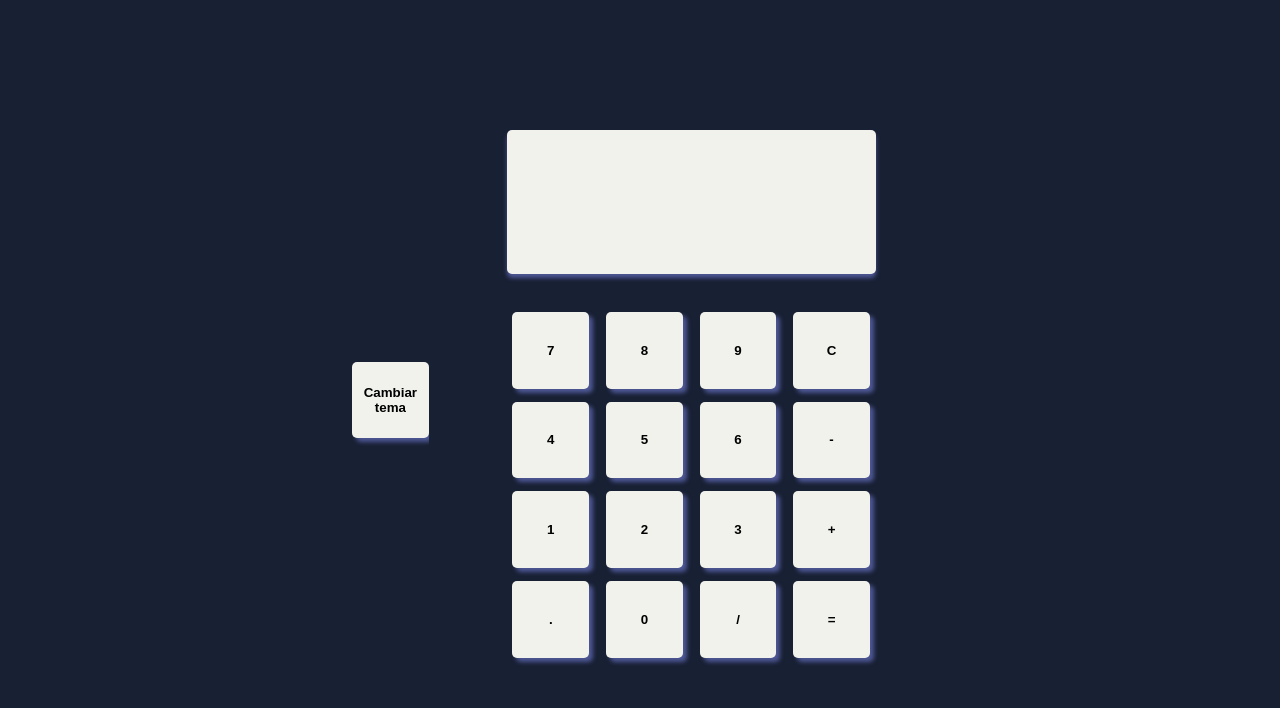
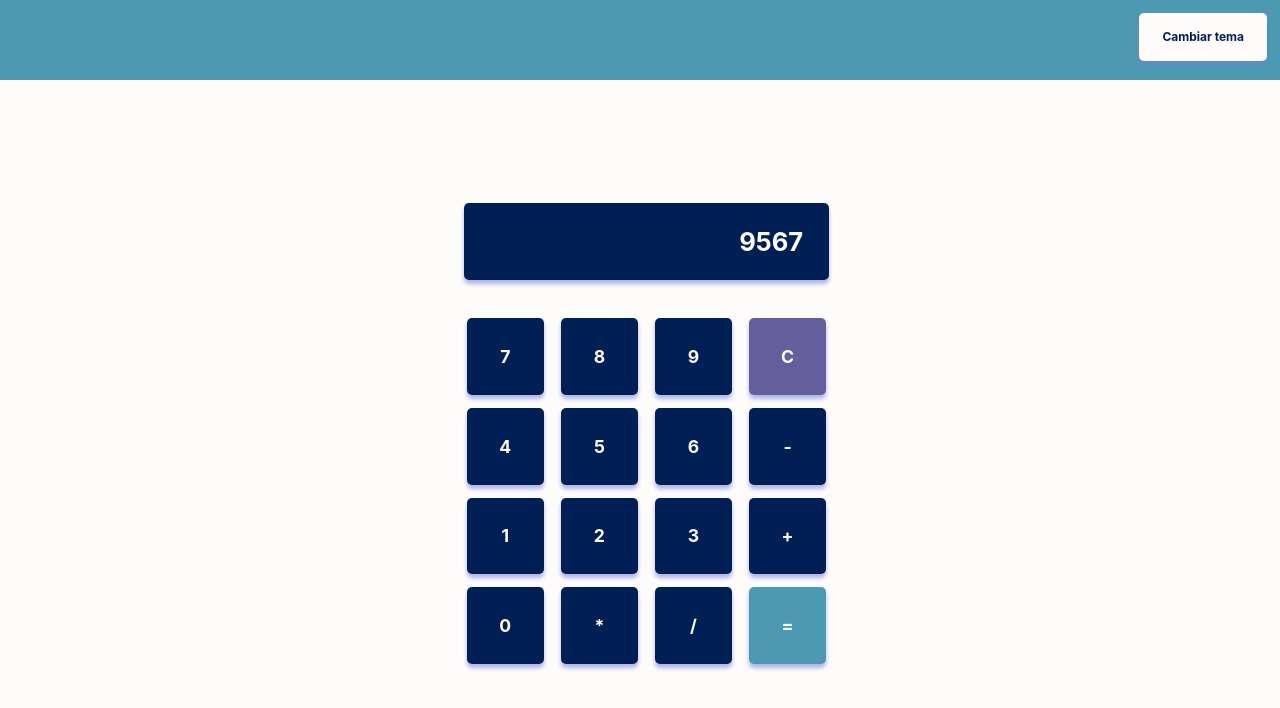
Before and after one commit to LinaHuertas7/proyecto_calculadora, a plain HTML site: page index.html in a window 1280 px wide. Drawn offline with Linux system fonts and the light colour scheme.

Commit message:
Realizo modificaciones a los estilos en el tema claro y oscuro

```diff
--- a/css/style.css
+++ b/css/style.css
@@ -1,75 +1,126 @@
 * {
-    margin: 0;
-    padding: 0;
-    box-sizing: border-box;
+	box-sizing: border-box;
+	margin: 0;
+	padding: 0;
+    font-family: -apple-system,BlinkMacSystemFont,Segoe UI,Roboto,Oxygen,Ubuntu,Cantarell,Open Sans,Helvetica Neue,sans-serif;
 }
 
+/*------------------ Dark theme color variables ------------------------*/
 
-body {
-    background-color: #182034;
-    height: 100vh;
-    width: 100vw;
-    display: flex;
-    justify-content: center;
-    align-items: center;
-}
-.white {
-    background-color: #ffffff;
-    height: 100vh;
-    width: 100vw;
-    display: flex;
-    justify-content: center;
-    align-items: center;
-}
-.white .display{
-    background-color: rgb(0, 0, 0);
+:root {
+	--primary-color: #001F54;
+	--secondary-color: #034078;
+	--tertiary-color: #FEFCFB;
+	--quaternary-color: #4c9ab1;
+    --button-change-color: #1282A2;
 }
 
+/*------------------ Calculator styles in light theme ------------------------*/
 
-button {
-    background-color: #F1F2EB;
+header{
+    display: flex;
+    height: 10%;
+    background-color: var(--quaternary-color);
+    justify-content: flex-end;
+}
+
+.change-theme{
+    background-color: var(--tertiary-color);
+    color: var(--primary-color);
+    border-radius: 5px;
     border: none;
-    width: 6vw;
+    box-shadow: 0px 4px 4px rgb(118 128 220 / 58%);
+    cursor: pointer;
+    font-size: 12px;
+    font-weight: bold;
+    height: 60%;
+    margin: 1vw;
+    width: 10vw;
+}
+
+body{
+    height: 100vh;
+}
+
+section {
+    align-items: center;
+    background-color: var(--tertiary-color);
+    display: flex;
+    flex-direction: column;
+    height: 90%;
+    justify-content: center;
+    width: 100vw;
+}
+
+.display {
+    align-items: center;
+    background-color: var(--primary-color);
+    box-shadow: 0px 4px 4px rgb(118 128 220 / 58%);
+    color: var(--tertiary-color);
+    border-radius: 5px;
+    display: flex;
+    font-size: 1.6rem;
+    font-weight: bold;
     height: 6vw;
-    font-weight: bold;
-	box-shadow: 4px 4px 4px rgba(118, 128, 220, 0.578);
-    border-radius: 5px;
+    justify-content: flex-end;
+    margin-bottom: 3vw;
     margin-left: 1vw;
+    padding-right: 2vw;
+    width: 28.5%;
+}
+
+.first-row,
+.second-row,
+.third-row,
+.fourth-row {
+    margin-bottom: 1vw;
 
 }
 
-button:hover {
-    background-color: rgb(164, 179, 229);
-
+.number-button, .operator-button, .equal-button, .reset-button {
+    border-radius: 5px;
+    border: none;
+    box-shadow: 0px 4px 4px rgb(118 128 220 / 58%);
+    color: var(--tertiary-color);
+    cursor: pointer;
+    font-size: 1.1rem;
+    font-weight: bold;
+    height: 6vw;
+    margin-left: 1vw;
+    width: 6vw;
 }
 
-.first-section,
-.second-section,
-.third-section,
-.fourth-section {
-    margin-bottom: 1vw;
-    font-weight: b;
-
+.number-button, .operator-button{
+    background-color: var(--primary-color);
 }
 
-section {
-    display: flex;
-    justify-content: center;
-    flex-direction: column;
-    align-items: center;
-    border-radius: 5px;
-    background-color: #182034;
-    height: 90%;
-    width: 40%;
+.number-button:hover, .operator-button:hover {
+    background-color: rgb(102, 134, 239);
 }
 
-.display {
-    background-color: #F1F2EB;
-    height: 20%;
-    box-shadow: 0px 4px 4px rgba(118, 128, 220, 0.578);
+.reset-button{
+    background-color: #645E9D;
+}
 
-    width: 72%;
-    margin-bottom: 3vw;
-    border-radius: 5px;
-    margin-left: 1vw;
+.equal-button{
+    background-color: var(--quaternary-color);
 }
+
+/*------------------ Calculator styles in dark theme ------------------------*/
+.dark section {
+    background-color: #0A1128;
+}
+
+.dark header{
+    background-color: var(--tertiary-color);
+}
+
+.dark .change-theme{
+    background-color: var(--button-change-color);
+    color: var(--tertiary-color);
+}
+
+.dark .number-button, .dark .operator-button, .dark .display{
+    background-color: var(--tertiary-color);
+    color: var(--primary-color);
+}
--- a/index.html
+++ b/index.html
@@ -11,35 +11,37 @@
 
 </head>
 <header>
-    <button class="change-theme">Cambiar tema</button>
+    <nav>
+        <button class="change-theme">Cambiar tema</button>
+    </nav>
 </header>
 <body>
     <section>
-        <div class="display"></div>
+        <div class="display">9567</div>
         <div class="container-numbers">
-            <div class="first-section">
-                <button>7</button>
-                <button>8</button>
-                <button>9</button>
-                <button>C</button>
+            <div class="first-row">
+                <button class="number-button">7</button>
+                <button class="number-button">8</button>
+                <button class="number-button">9</button>
+                <button class="reset-button">C</button>
             </div>
-            <div class="second-section">
-                <button>4</button>
-                <button>5</button>
-                <button>6</button>
-                <button>-</button>
+            <div class="second-row">
+                <button class="number-button">4</button>
+                <button class="number-button">5</button>
+                <button class="number-button">6</button>
+                <button class="operator-button">-</button>
             </div>
-            <div class="third-section">
-                <button>1</button>
-                <button>2</button>
-                <button>3</button>
-                <button>+</button>
+            <div class="third-row">
+                <button class="number-button">1</button>
+                <button class="number-button">2</button>
+                <button class="number-button">3</button>
+                <button class="operator-button">+</button>
             </div>
-            <div class="fourth-section">
-                <button>.</button>
-                <button>0</button>
-                <button>/</button>
-                <button>=</button>
+            <div class="fourth-row">
+                <button class="number-button">0</button>
+                <button class="operator-button">*</button>
+                <button class="operator-button">/</button>
+                <button class="equal-button">=</button>
             </div>
 
         </div>
--- a/js/script.js
+++ b/js/script.js
@@ -3,7 +3,7 @@ window.addEventListener("load", function () {
     const buttonChangeTheme = document.querySelector(".change-theme");
 
     buttonChangeTheme.addEventListener("click", function () {
-        document.body.classList.toggle("white");
+        document.body.classList.toggle("dark");
 
     })
 })
```
